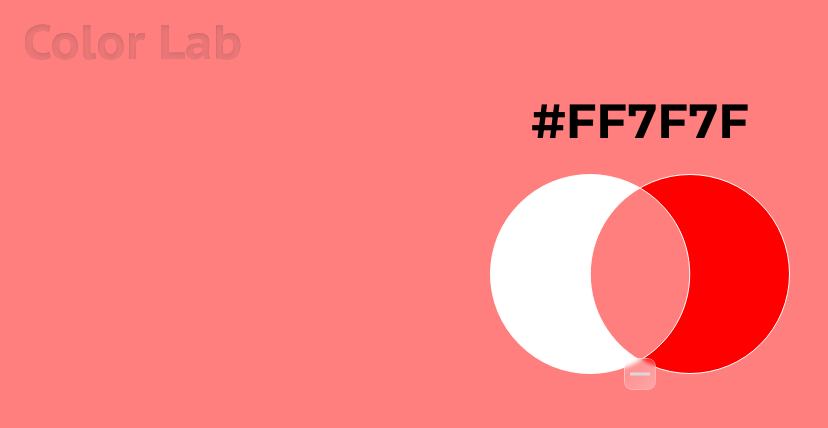
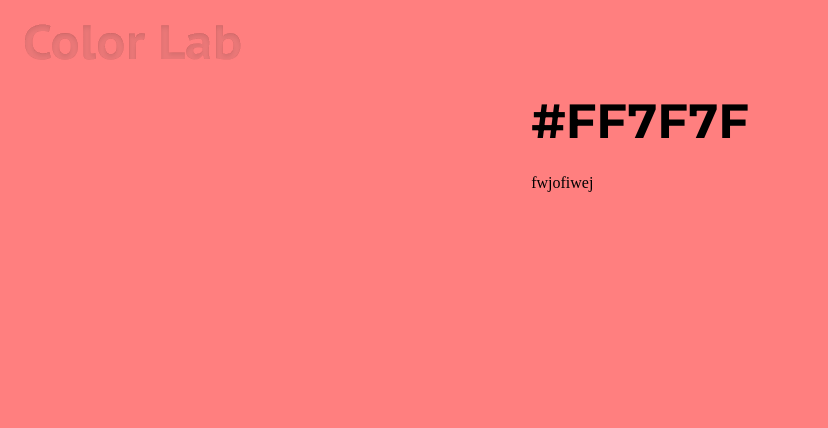
Before and after one commit to lewKcoder/ColorLab, a Next.js app: page / in a window 1280 px wide. Both pictures are taken after a click on the button 640 px from the left and 374 px from the top of the page. Shown: the top 428 px of the page, without its empty margins (0-828 px from the left). Built offline with nearby package versions, Linux system fonts and the light colour scheme.

Commit message:
refactor: :recycle: Created two colors layout component

```diff
--- a/app/components/button/button.tsx
+++ b/app/components/button/button.tsx
@@ -2,7 +2,7 @@ import styles from "./styles.module.scss";
 import { Component } from "./types";
 
 export const Button: Component = (props) => {
-  const { isCompactMode, onClick } = props;
+  const { isThreeColors, onClick } = props;
 
   return (
     <button onClick={onClick} className={styles.container}>
@@ -37,7 +37,7 @@ export const Button: Component = (props) => {
           transform="rotate(-90 6 17.5)"
           fill="#D9D9D9"
         />
-        {isCompactMode && (
+        {!isThreeColors && (
           <rect x="14.5" y="6" width="3" height="20" fill="#D9D9D9" />
         )}
         <defs>
--- a/app/components/button/types.ts
+++ b/app/components/button/types.ts
@@ -1,7 +1,7 @@
 import { FunctionComponent } from "react";
 
 type Props = {
-  isCompactMode: boolean;
+  isThreeColors: boolean;
   onClick: () => void;
 };
 
--- /dev/null
+++ b/app/layouts/index.ts
@@ -0,0 +1 @@
+export { LayoutTwoColors } from "./two-colors";
--- /dev/null
+++ b/app/layouts/two-colors/index.ts
@@ -0,0 +1 @@
+export { LayoutTwoColors } from "./two-colors";
--- /dev/null
+++ b/app/layouts/two-colors/styles.module.scss
@@ -0,0 +1,20 @@
+.color_scheme {
+  position: relative;
+  width: 300px;
+  height: 220px;
+}
+
+.color_result {
+  position: absolute;
+  right: 97px;
+  top: 14px;
+}
+
+.color_picker1 {
+  position: absolute;
+}
+
+.color_picker2 {
+  position: absolute;
+  right: 0;
+}
--- /dev/null
+++ b/app/layouts/two-colors/two-colors.tsx
@@ -0,0 +1,55 @@
+import { Button, ColorElement } from "@/app/components";
+import styles from "./styles.module.scss";
+import { Component } from "./types";
+
+export const LayoutTwoColors: Component = (props) => {
+  const {
+    color1,
+    color2,
+    resultColor,
+    isThreeColors,
+    setColor1,
+    setColor2,
+    setIsThreeColors,
+  } = props;
+
+  return (
+    <div className={styles.color_scheme}>
+      <div className={styles.color_picker1}>
+        <ColorElement
+          id="color-pick1"
+          onChange={(e) => setColor1(e.target.value)}
+          color={color1}
+        />
+      </div>
+
+      <div className={styles.color_picker2}>
+        <ColorElement
+          id="color-pick2"
+          onChange={(e) => setColor2(e.target.value)}
+          color={color2}
+        />
+      </div>
+
+      <div className={styles.color_result}>
+        <svg
+          width="104"
+          height="174"
+          viewBox="0 0 102 175"
+          xmlns="http://www.w3.org/2000/svg"
+          fill={resultColor}
+        >
+          <path
+            d="M50 173.244C79.8901 155.953 100 123.636 100 86.6218C100 49.6076 79.8901 17.2905 50 -1.46344e-05C20.1099 17.2905 0 49.6076 0 86.6218C0 123.636 20.1099 155.953 50 173.244Z"
+            stroke="white"
+          />
+        </svg>
+      </div>
+
+      <Button
+        isThreeColors={isThreeColors}
+        onClick={() => setIsThreeColors(!isThreeColors)}
+      />
+    </div>
+  );
+};
--- /dev/null
+++ b/app/layouts/two-colors/types.ts
@@ -0,0 +1,13 @@
+import { FunctionComponent } from "react";
+
+type Props = {
+  color1: string;
+  color2: string;
+  resultColor: string;
+  isThreeColors: boolean;
+  setColor1: (arg: string) => void;
+  setColor2: (arg: string) => void;
+  setIsThreeColors: (arg: boolean) => void;
+};
+
+export type Component = FunctionComponent<Props>;
--- a/app/page.tsx
+++ b/app/page.tsx
@@ -1,15 +1,16 @@
 "use client";
 
 import { useEffect, useState } from "react";
-import { Button, ColorElement, Heading, Loading } from "./components";
+import { Heading, Loading } from "./components";
 import styles from "./styles.module.scss";
 import { blendColorsFromTwo, getTextColor } from "./utils";
+import { LayoutTwoColors } from "./layouts";
 
 export default function Home() {
   const [color1, setColor1] = useState("#ffffff");
   const [color2, setColor2] = useState("#ff0000");
   const [resultColor, setResultColor] = useState("");
-  const [isCompactMode, setIsCompactMode] = useState(true);
+  const [isThreeColors, setIsThreeColors] = useState(false);
 
   useEffect(() => {
     setResultColor(blendColorsFromTwo(color1, color2));
@@ -31,43 +32,19 @@ export default function Home() {
             {resultColorText}
           </h2>
 
-          <div className={styles.color_scheme}>
-            <div className={styles.color_picker1}>
-              <ColorElement
-                id="color-pick1"
-                onChange={(e) => setColor1(e.target.value)}
-                color={color1}
-              />
-            </div>
+          {!isThreeColors && (
+            <LayoutTwoColors
+              color1={color1}
+              setColor1={setColor1}
+              color2={color2}
+              setColor2={setColor2}
+              resultColor={resultColor}
+              isThreeColors={isThreeColors}
+              setIsThreeColors={setIsThreeColors}
+            />
+          )}
 
-            <div className={styles.color_picker2}>
-              <ColorElement
-                id="color-pick2"
-                onChange={(e) => setColor2(e.target.value)}
-                color={color2}
-              />
-            </div>
-
-            <div className={styles.color_result}>
-              <svg
-                width="104"
-                height="174"
-                viewBox="0 0 102 175"
-                xmlns="http://www.w3.org/2000/svg"
-                fill={resultColor}
-              >
-                <path
-                  d="M50 173.244C79.8901 155.953 100 123.636 100 86.6218C100 49.6076 79.8901 17.2905 50 -1.46344e-05C20.1099 17.2905 0 49.6076 0 86.6218C0 123.636 20.1099 155.953 50 173.244Z"
-                  stroke="white"
-                />
-              </svg>
-            </div>
-
-            <Button
-              isCompactMode={isCompactMode}
-              onClick={() => setIsCompactMode(!isCompactMode)}
-            />
-          </div>
+          {isThreeColors && <div>fwjofiwej</div>}
         </div>
       </main>
 
--- a/app/styles.module.scss
+++ b/app/styles.module.scss
@@ -14,24 +14,3 @@
   font-weight: bold;
   text-align: center;
 }
-
-.color_scheme {
-  position: relative;
-  width: 300px;
-  height: 220px;
-}
-
-.color_result {
-  position: absolute;
-  right: 97px;
-  top: 14px;
-}
-
-.color_picker1 {
-  position: absolute;
-}
-
-.color_picker2 {
-  position: absolute;
-  right: 0;
-}
```
